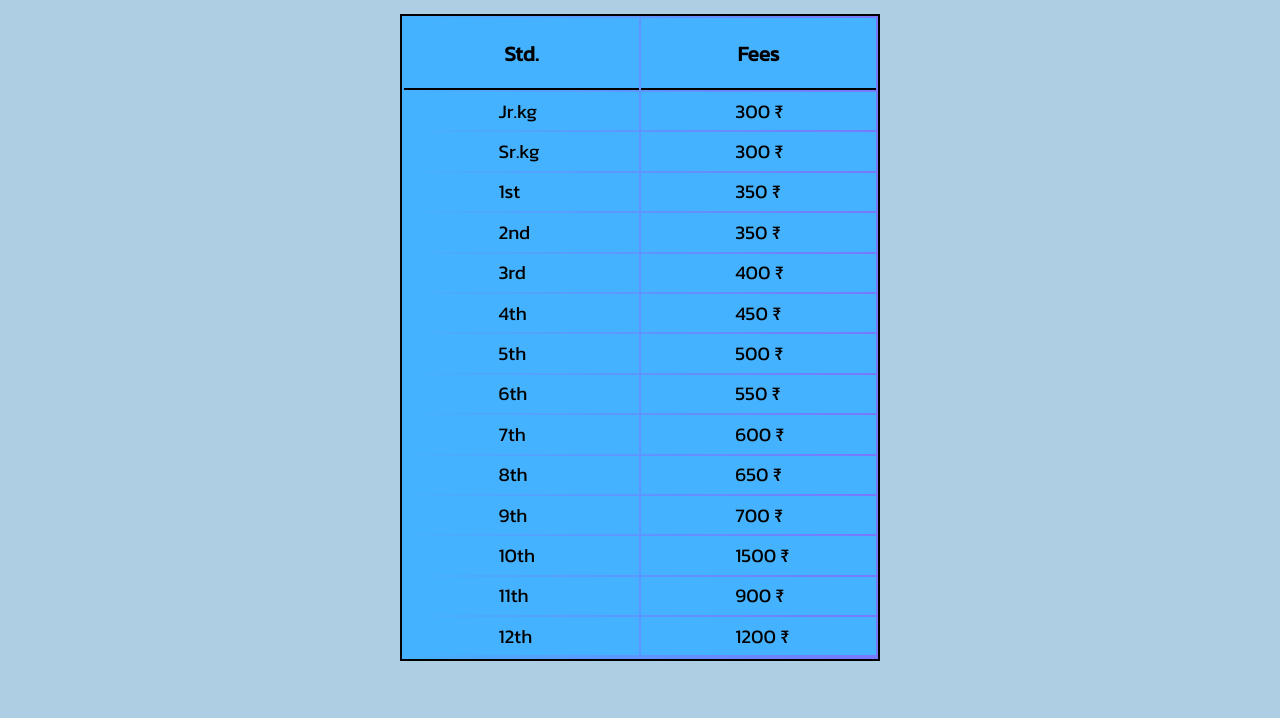
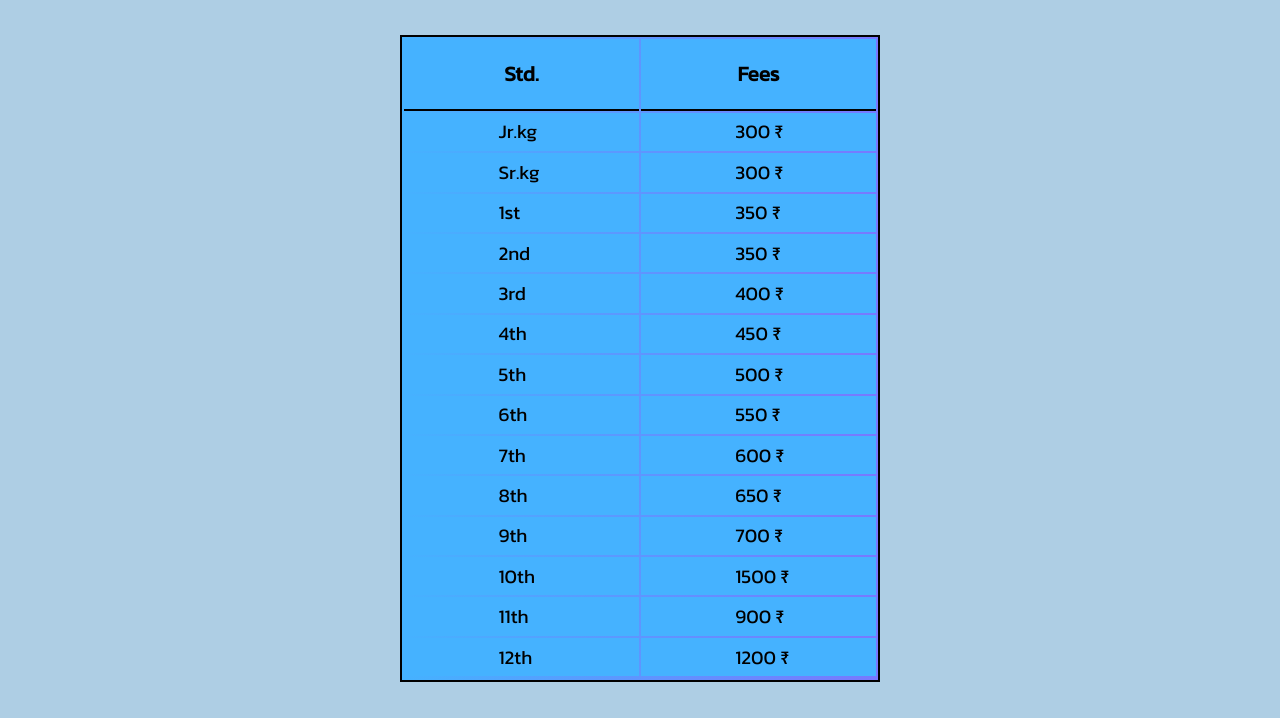
Before and after one commit to satyam044/Saraswati-Group-Tuition, a plain HTML site: page fees.html in a window 1280 px wide. Shown: the part 184-902 px from the top of the page. Before the commit the page ends 860 px from the top, so only its background shows below. Drawn offline with Linux system fonts and the light colour scheme; a web font is replaced by a local one.

Commit message:
Update fees.css

```diff
--- a/css/fees.css
+++ b/css/fees.css
@@ -83,6 +83,7 @@ table ,th, td{
     background-color: rgb(69 178 255);
     height: 2.4rem;
     width: 30rem;
+    margin: 1.3rem 0px;
 }
 td{
     padding-left: 20%;
```
